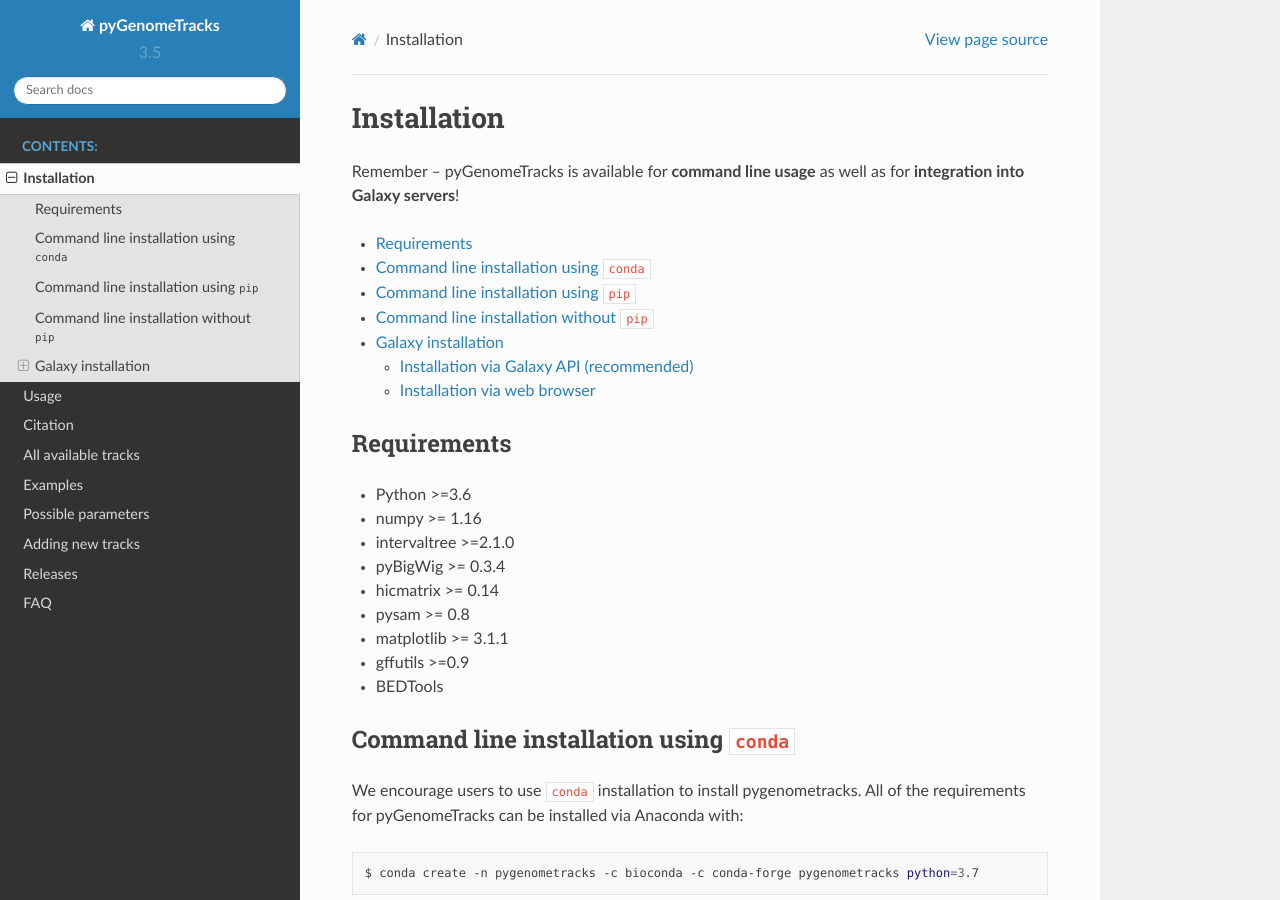
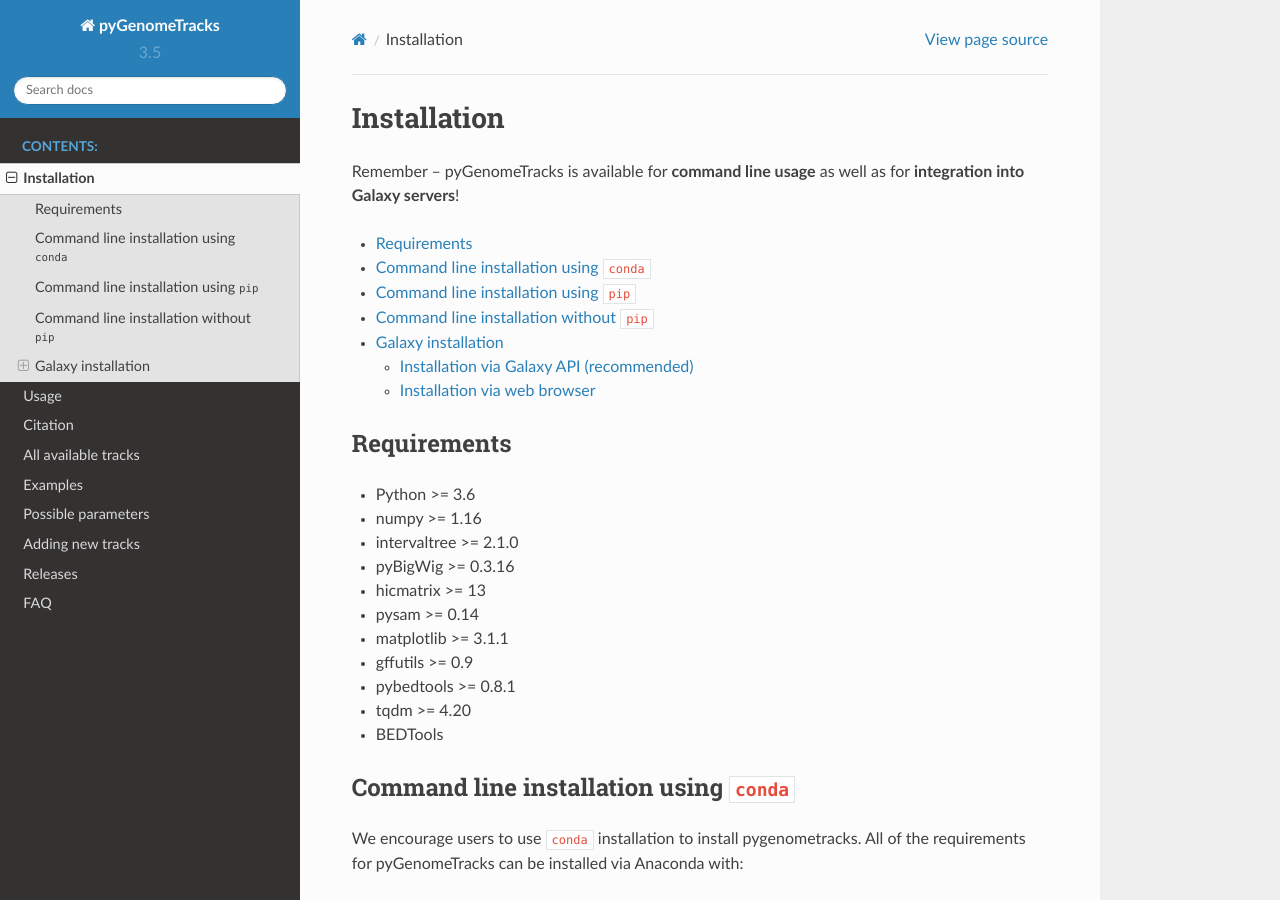
Before and after one commit to deeptools/pyGenomeTracks, a Sphinx documentation site: the page built from docs/content/installation.rst, in a window 1280 px wide and 900 px high. Built offline with Sphinx 7.4.7 and the Read the Docs theme 2.0.0, drawn with Linux system fonts in a browser that asks for light colours.

Commit message:
update the requirements in the doc

```diff
--- a/docs/content/installation.rst
+++ b/docs/content/installation.rst
@@ -10,14 +10,16 @@
 Requirements
 -------------
 
-* Python >=3.6
+* Python >= 3.6
 * numpy >= 1.16
-* intervaltree >=2.1.0
-* pyBigWig >= 0.3.4
-* hicmatrix >= 0.14
-* pysam >= 0.8
+* intervaltree >= 2.1.0
+* pyBigWig >= 0.3.16
+* hicmatrix >= 13
+* pysam >= 0.14
 * matplotlib >= 3.1.1
-* gffutils >=0.9
+* gffutils >= 0.9
+* pybedtools >= 0.8.1
+* tqdm >= 4.20
 
 * BEDTools
 
```
